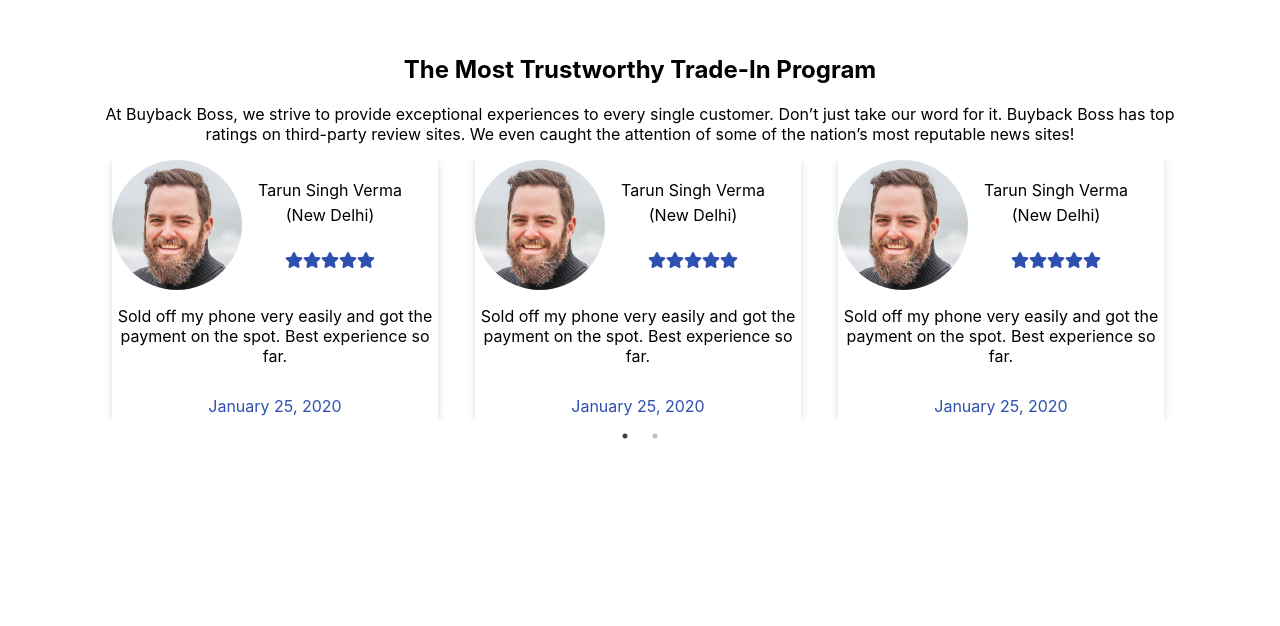
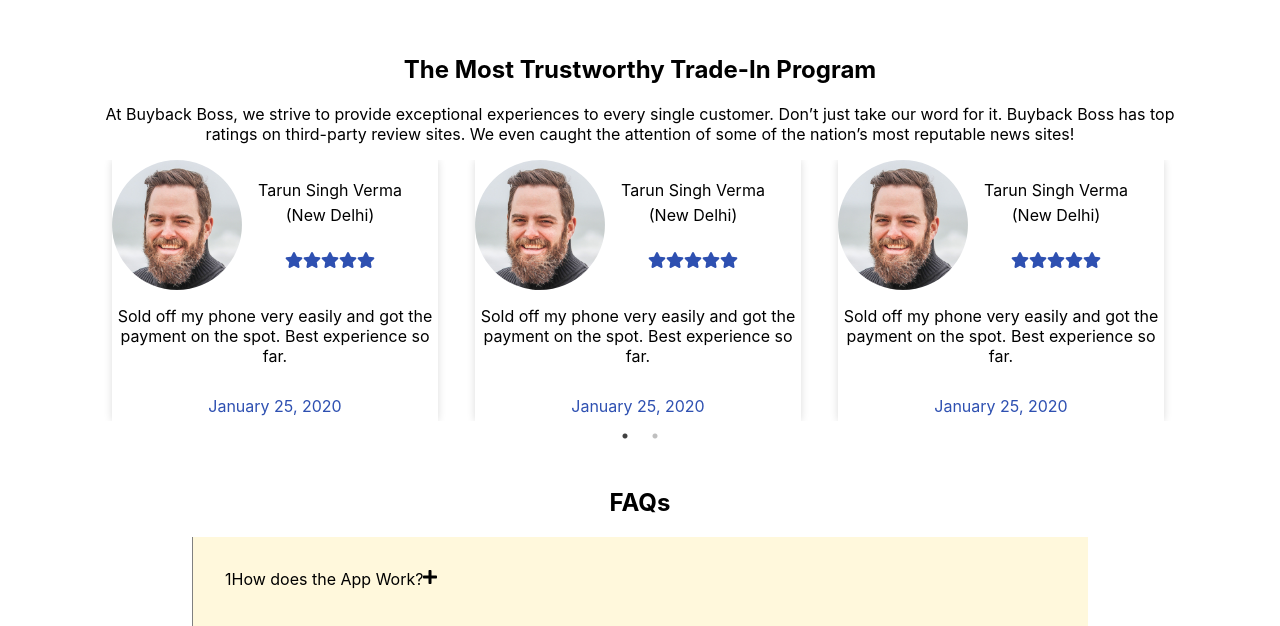
Before and after one commit to Habeeb-marcus/phone-website, a React (Create React App) app: page / in a window 1280 px wide. Shown: the part 2429-3055 px from the top of the page. Before the commit the page ends 2875 px from the top, so only its background shows below. Built offline with nearby package versions, Linux system fonts and the light colour scheme.

Commit message:
start of faq section

```diff
--- a/src/App.js
+++ b/src/App.js
@@ -8,6 +8,7 @@
 import Section2 from './components/section2/Section2';
 import Section3 from './components/section3/Section3';
 import Section4 from './components/section4/Section4';
+import Section5 from './components/section5/Section5';
 
 function App() {
   return (
@@ -18,6 +19,7 @@
         <Section2/>
         <Section3/>
         <Section4 />
+        <Section5 />
       </div>
     </BrowserRouter>
   );
--- /dev/null
+++ b/src/components/section5/Section5.css
@@ -0,0 +1,21 @@
+.sect5 {
+    display: flex;
+    justify-content: center;
+    align-items: center;
+}
+
+
+.sect5-cont {
+    width: 70%;
+    margin-top: 3rem;
+}
+
+.title {
+    display: flex;
+}
+
+.qst-wrapper {
+    border-left: 1px solid grey;
+    padding: 2rem;
+    background: cornsilk;
+}
--- /dev/null
+++ b/src/components/section5/Section5.js
@@ -0,0 +1,33 @@
+import React from "react";
+import './Section5.css'
+import { FontAwesomeIcon } from '@fortawesome/react-fontawesome'
+import { faPlus } from '@fortawesome/free-solid-svg-icons'
+
+
+
+
+
+function Section5 () {
+    return (
+        <div className="sect5">
+            <div className="sect5-cont">
+                <h2>FAQs</h2>
+                <div className="qst-wrapper">
+                    <div className="question">
+                        <div className="title">
+                            <span className="num">1</span>
+                            <span>How does the App Work?</span>
+                            <FontAwesomeIcon icon={faPlus} />
+                        </div>
+                        <div className="answer"></div>
+                    </div>
+
+                </div>
+
+            </div>
+        </div>
+    )
+}
+
+
+export default Section5;
```
